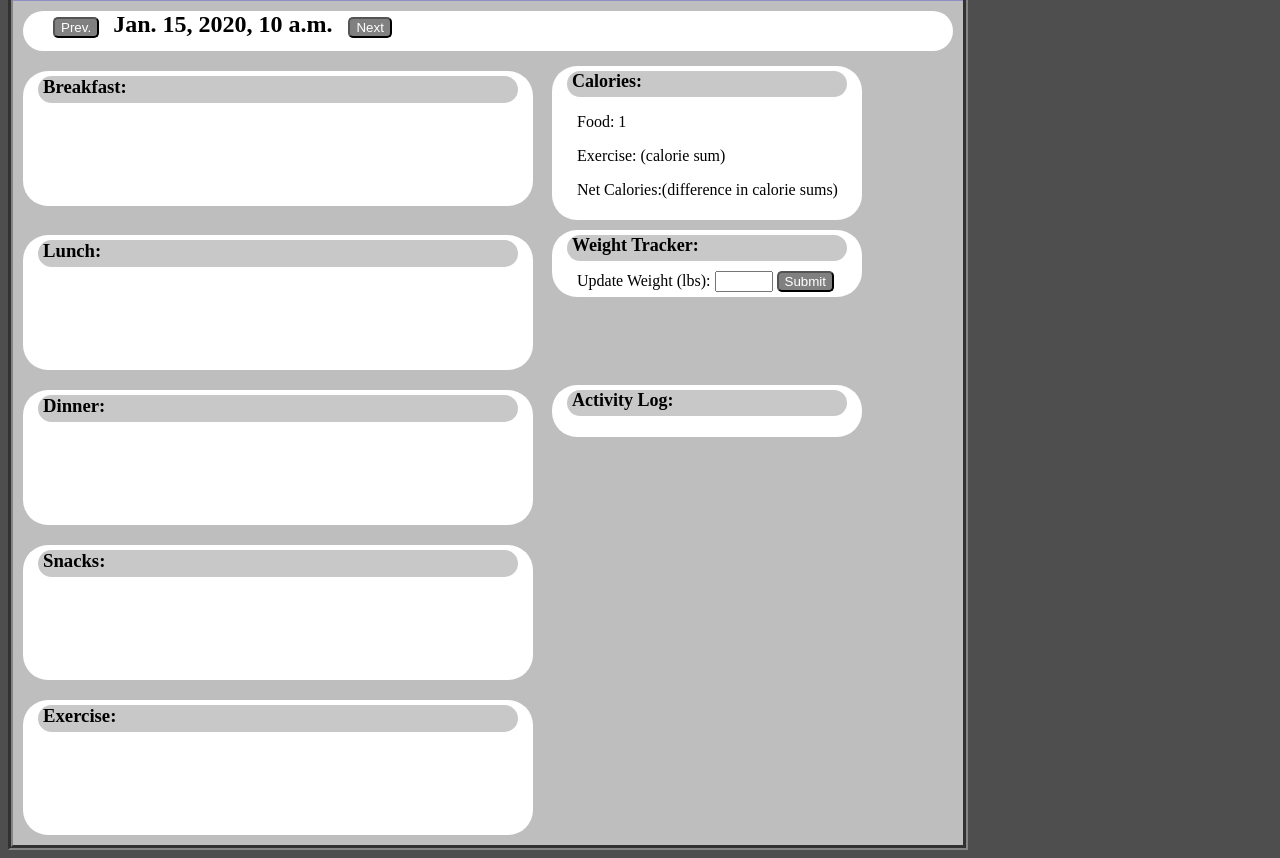
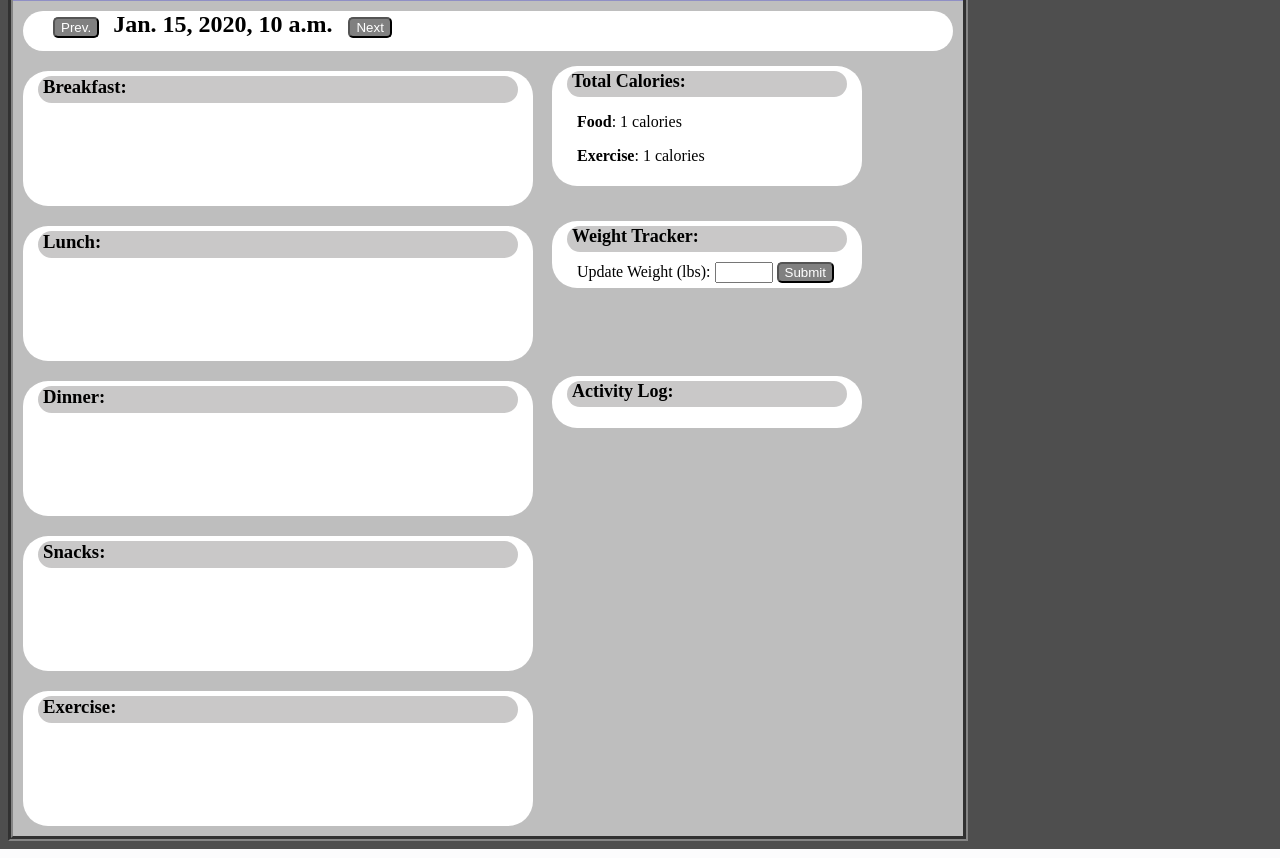
Before and after one commit to Kamernepti/CalTracker, a Django app: template tracker_app/templates/dashboard.html in a window 1280 px wide. Shown: the part 62-920 px from the top of the page. Run offline with Django 3.2, Linux system fonts and the light colour scheme; tables that the repository leaves empty hold one stand-in row (values such as "Sample post"); the template is opened without the code that fills it: values that come from a table or form of the project are taken from there, most other values are stand-ins (such as "Sample title", 1, 10 or a date in 2020).

Commit message:
fixed the sum functionality

```diff
--- a/tracker_app/models.py
+++ b/tracker_app/models.py
@@ -54,7 +54,7 @@
 
 class Exercise(models.Model):
     exercise_name = models.CharField(max_length=255)
-    exer_calories = models.IntegerField()
+    exer_calories = models.IntegerField(default=0)
     exerciser= models.ForeignKey(User, on_delete=models.CASCADE)
     date_done = models.DateField()
     created_at = models.DateTimeField(auto_now_add=True)
--- a/tracker_app/templates/dashboard.html
+++ b/tracker_app/templates/dashboard.html
@@ -43,12 +43,9 @@
         </div>
 
         <div id="calorie_tracker">
-            <h2>Calories:</h2>
-            {% for meal in meals %}
-                <p>Food: {{meal.meal.food_calories}} </p>
-            {% endfor %}
-            <p>Exercise: (calorie sum)</p>
-            <p>Net Calories:(difference in calorie sums)</p>
+            <h2>Total Calories:</h2>
+            <p><strong>Food</strong>: {{food_cals.total_cals}} calories</p>
+            <p><strong>Exercise</strong>: {{exer_cals.total_cals}} calories</p>
         </div>
 
         <div class="logs">
--- a/tracker_app/views.py
+++ b/tracker_app/views.py
@@ -3,7 +3,7 @@
 from django.contrib import messages
 import datetime #added for date
 from django.db.models import Sum
-
+from django.db.models import Count  #added to sum
 
 def index(request):
     if 'user_id' in request.session:
@@ -64,6 +64,8 @@
                 'date':now,
                 'weights':Weight.objects.all(),
                 'exercises':Exercise.objects.filter(date_done=now),
+                'food_cals': Food.objects.aggregate(total_cals=Sum('food_calories')),
+                'exer_cals': Exercise.objects.aggregate(total_cals=Sum('exer_calories')),
             }
         return render(request, 'dashboard.html', context)
     return redirect('/')
@@ -114,6 +116,7 @@
 def remove_exercise(request, exercise_id):
     exercise_to_remove= Exercise.objects.get(id=exercise_id)
     exercise_to_remove.delete()
+
     return redirect('/dashboard')
 
 def profile(request):
```
Also changed, not shown: tracker_app/migrations/0002_auto_20210123_2122.py (added).
